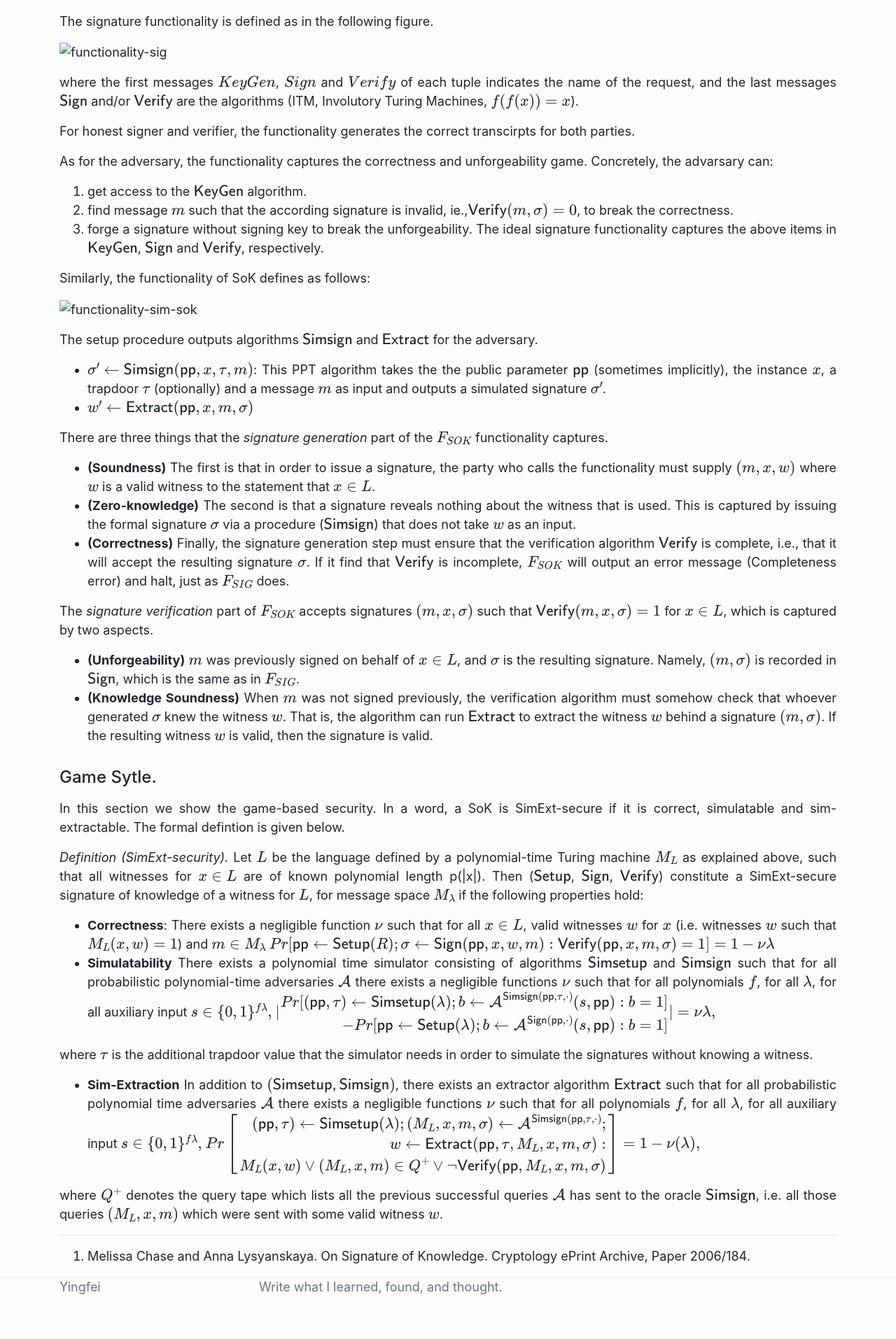
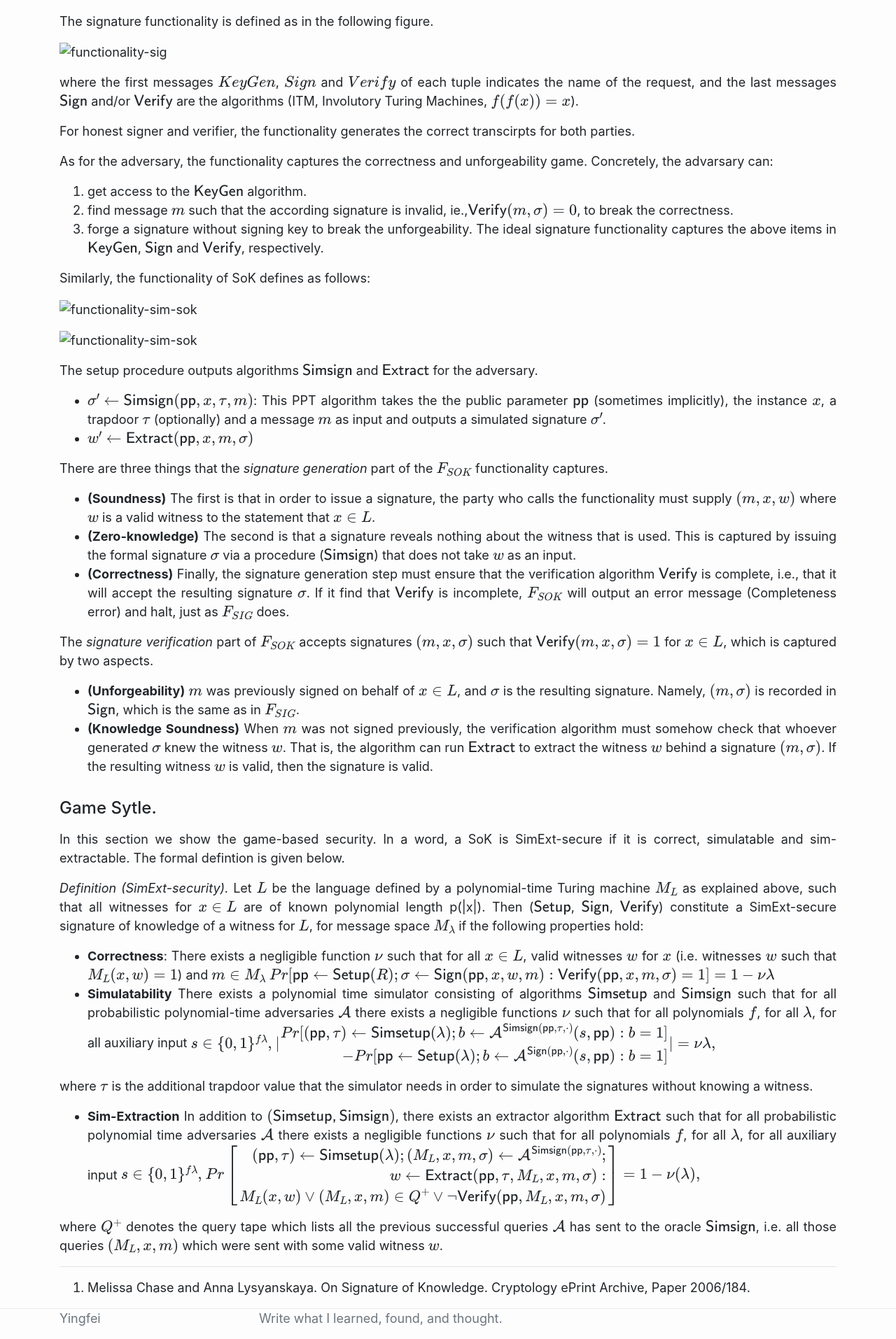
Before and after one commit to YanYingfei/yanyingfei.github.io, a Jekyll site: the page built from _posts/2023-11-07-Signature-of-Knowledge.md, in a window 1280 px wide. Shown: the part 807-2721 px from the top of the page at 70% size. Built offline with Jekyll 4.4.1, drawn with Linux system fonts in a browser that asks for light colours; formulas are drawn with MathJax 3; before the commit the page ends 2676 px from its top, so only the background shows below that.

Commit message:
Update 2023-11-07-Signature-of-Knowledge.md

```diff
--- a/_posts/2023-11-07-Signature-of-Knowledge.md
+++ b/_posts/2023-11-07-Signature-of-Knowledge.md
@@ -38,6 +38,8 @@ The ideal signature functionality captures the above items in $\mathsf{KeyGen}$,
 Similarly, the functionality of SoK defines as follows:
 <p><img src="/pics/functionality-sim-sok.png" alt="functionality-sim-sok"/></p>
 
+![functionality-sim-sok](pics/functionality-sim-sok.png)
+
 The setup procedure outputs algorithms $\mathsf{Simsign}$ and $\mathsf{Extract}$ for the adversary.
 - $\sigma' \gets \mathsf{Simsign}(\mathsf{pp}, x, \tau, m)$: This PPT algorithm takes the the public parameter $\mathsf{pp}$ (sometimes implicitly), the instance $x$,  a trapdoor $\tau$ (optionally) and a message $m$ as input and outputs a simulated signature $\sigma'$.
 - $w' \gets \mathsf{Extract} (\mathsf{pp}, x, m, \sigma)$
```
